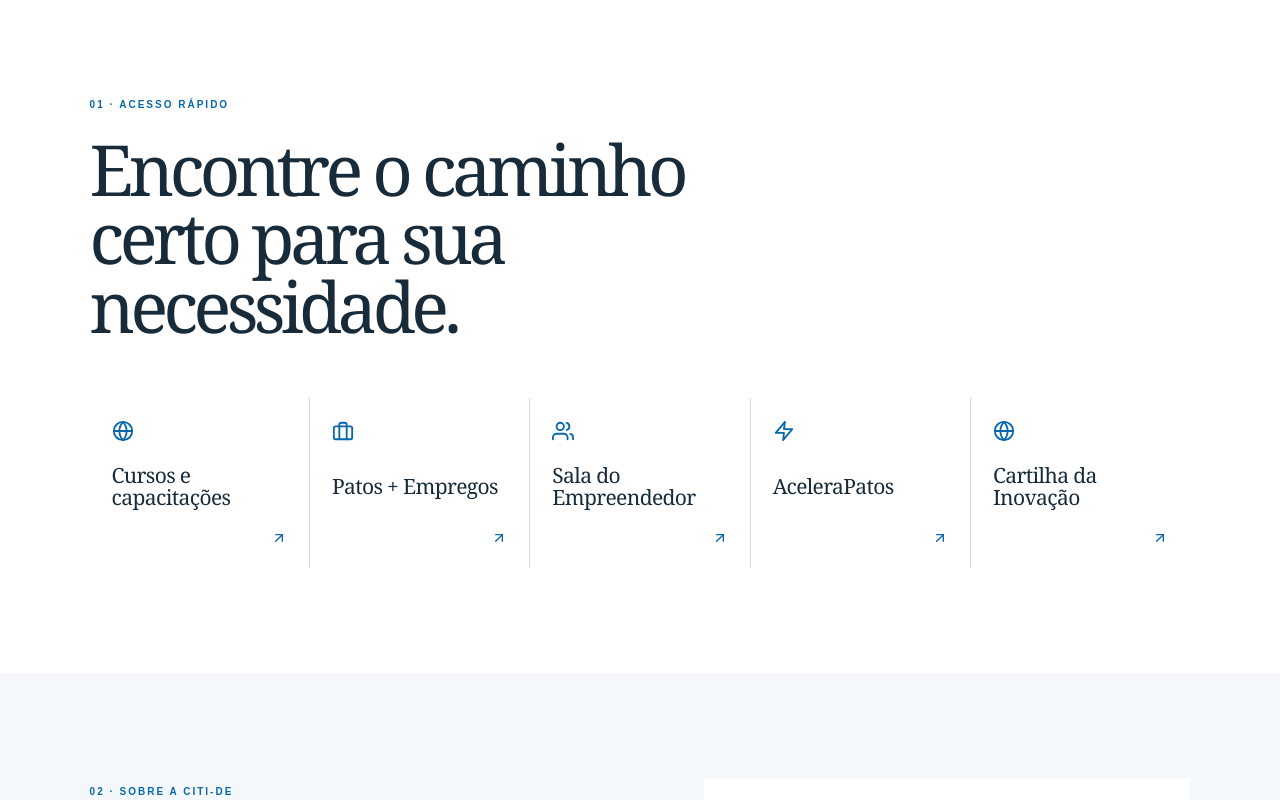
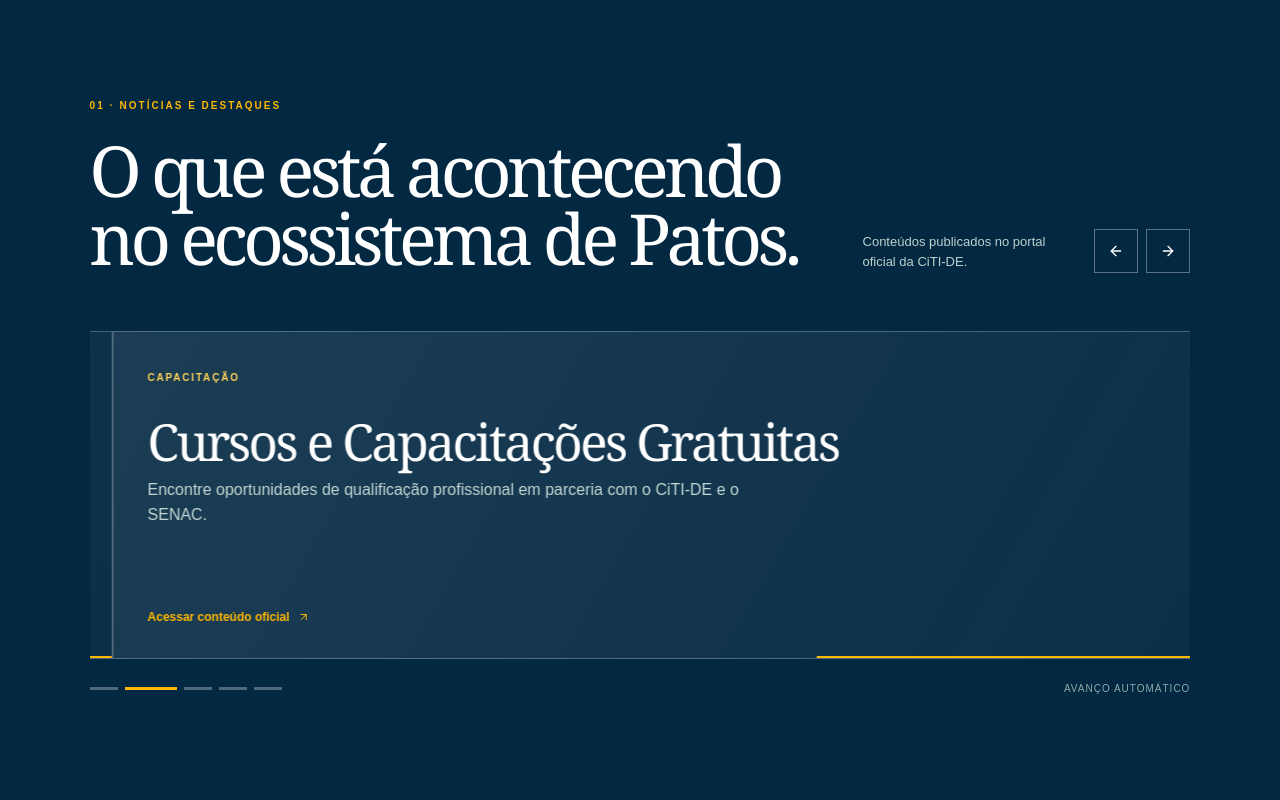
Before and after one commit to otavio2019/CITI-DE-Hub, a Next.js app: page / in a window 1280 px wide. Shown: the part 760-1560 px from the top of the page. Built offline with nearby package versions, Linux system fonts and the light colour scheme.

Commit message:
feat: adiciona carrossel de destaques oficiais

```diff
--- a/src/components/citide/CiTiDeSections.tsx
+++ b/src/components/citide/CiTiDeSections.tsx
@@ -2,6 +2,7 @@ import Image from "next/image";
 import { FiArrowUpRight, FiBookOpen, FiBriefcase, FiCheck, FiClock, FiGlobe, FiInstagram, FiMail, FiMapPin, FiUsers, FiZap } from "react-icons/fi";
 import { contactInfo, institutionalBodies, officialLinks, programLinks, programs, serviceLinks, services } from "@/lib/hub-content";
 import { AudienceSection } from "@/components/sections/AudienceSection";
+import { OfficialHighlightsCarousel } from "@/components/citide/OfficialHighlightsCarousel";
 
 const quickLinks = [
   { label: "Cursos e capacitações", href: serviceLinks.find((link) => link.label === "Cursos CiTI-DE & SENAC")?.href ?? "#", icon: FiGlobe },
@@ -15,17 +16,18 @@ const programOfficialLinks = new Map(programLinks.map((program) => [program.labe
 
 export function CiTiDeSections() {
   return <>
-    <section id="acesso-rapido" className="citide-section citide-quick-section"><div className="citide-container"><div className="citide-section-heading"><span>01 · Acesso rápido</span><h2>Encontre o caminho certo para sua necessidade.</h2></div><div className="citide-quick-grid">{quickLinks.map(({ label, href, icon: Icon }) => <a key={label} href={href} className="citide-quick-card"><Icon /><strong>{label}</strong><FiArrowUpRight /></a>)}</div></div></section>
+    <OfficialHighlightsCarousel />
+    <section id="acesso-rapido" className="citide-section citide-quick-section"><div className="citide-container"><div className="citide-section-heading"><span>02 · Acesso rápido</span><h2>Encontre o caminho certo para sua necessidade.</h2></div><div className="citide-quick-grid">{quickLinks.map(({ label, href, icon: Icon }) => <a key={label} href={href} className="citide-quick-card"><Icon /><strong>{label}</strong><FiArrowUpRight /></a>)}</div></div></section>
 
-    <section id="sobre" className="citide-section citide-about-section"><div className="citide-container citide-about-grid"><div><div className="citide-section-heading"><span>02 · Sobre a CiTI-DE</span><h2>Política pública que aproxima ideias e oportunidades.</h2></div><p className="citide-big-copy">A CiTI-DE formula e executa políticas de ciência, tecnologia, inovação e desenvolvimento econômico em Patos.</p><p className="citide-muted">A secretaria conecta empresas, inventores, instituições de ensino e cidadãos aos caminhos que ajudam projetos e negócios a avançar.</p></div><div className="citide-bodies">{institutionalBodies.map((body) => <article key={body.title}><FiCheck /><div><h3>{body.title}</h3><p>{body.text}</p></div></article>)}</div></div></section>
+    <section id="sobre" className="citide-section citide-about-section"><div className="citide-container citide-about-grid"><div><div className="citide-section-heading"><span>03 · Sobre a CiTI-DE</span><h2>Política pública que aproxima ideias e oportunidades.</h2></div><p className="citide-big-copy">A CiTI-DE formula e executa políticas de ciência, tecnologia, inovação e desenvolvimento econômico em Patos.</p><p className="citide-muted">A secretaria conecta empresas, inventores, instituições de ensino e cidadãos aos caminhos que ajudam projetos e negócios a avançar.</p></div><div className="citide-bodies">{institutionalBodies.map((body) => <article key={body.title}><FiCheck /><div><h3>{body.title}</h3><p>{body.text}</p></div></article>)}</div></div></section>
 
     <AudienceSection />
 
-    <section id="servicos" className="citide-section citide-dark-section"><div className="citide-container"><div className="citide-section-heading citide-light-heading"><span>03 · Serviços</span><h2>Ajuda prática para o próximo passo.</h2></div><div className="citide-card-grid">{services.slice(0, 6).map((service) => <a key={service.id} id={service.id} href={service.href} className="citide-info-card"><small>{service.status}</small><h3>{service.title}</h3><p>{service.text}</p><FiArrowUpRight /></a>)}</div></div></section>
+    <section id="servicos" className="citide-section citide-dark-section"><div className="citide-container"><div className="citide-section-heading citide-light-heading"><span>04 · Serviços</span><h2>Ajuda prática para o próximo passo.</h2></div><div className="citide-card-grid">{services.slice(0, 6).map((service) => <a key={service.id} id={service.id} href={service.href} className="citide-info-card"><small>{service.status}</small><h3>{service.title}</h3><p>{service.text}</p><FiArrowUpRight /></a>)}</div></div></section>
 
-    <section id="programas" className="citide-section citide-programs-section"><div className="citide-container"><div className="citide-section-heading"><span>04 · Programas</span><h2>Iniciativas para inovar, empreender e desenvolver.</h2><a className="citide-section-link" href={officialLinks.cartilha}>Ver cartilha completa <FiArrowUpRight /></a></div><div className="citide-program-list">{programs.map((program) => <a key={program.id} href={programOfficialLinks.get(program.title) ?? program.href} className="citide-program-row"><span>{program.title}</span><p>{program.text}</p><FiArrowUpRight /></a>)}</div></div></section>
+    <section id="programas" className="citide-section citide-programs-section"><div className="citide-container"><div className="citide-section-heading"><span>05 · Programas</span><h2>Iniciativas para inovar, empreender e desenvolver.</h2><a className="citide-section-link" href={officialLinks.cartilha}>Ver cartilha completa <FiArrowUpRight /></a></div><div className="citide-program-list">{programs.map((program) => <a key={program.id} href={programOfficialLinks.get(program.title) ?? program.href} className="citide-program-row"><span>{program.title}</span><p>{program.text}</p><FiArrowUpRight /></a>)}</div></div></section>
 
-    <section id="contato" className="citide-section citide-contact-section"><div className="citide-container citide-contact-grid"><div><div className="citide-section-heading"><span>05 · Atendimento</span><h2>Precisa de orientação?</h2></div><p className="citide-muted">Entre em contato com a equipe da CiTI-DE para encontrar o programa ou serviço adequado para sua demanda.</p><a className="citide-contact-button" href="mailto:citi-de@patos.pb.gov.br?subject=Solicitação de orientação"><FiMail /> Enviar uma dúvida <FiArrowUpRight /></a></div><div className="citide-contact-details"><div><FiMail /><span>citi-de@patos.pb.gov.br</span></div><div><FiMapPin /><span>Avenida Vidal de Negreiros, 84 - Centro, Patos - PB</span></div><div><FiUsers /><span>Atendimento: 08:00 às 14:00</span></div></div></div></section>
+    <section id="contato" className="citide-section citide-contact-section"><div className="citide-container citide-contact-grid"><div><div className="citide-section-heading"><span>06 · Atendimento</span><h2>Precisa de orientação?</h2></div><p className="citide-muted">Entre em contato com a equipe da CiTI-DE para encontrar o programa ou serviço adequado para sua demanda.</p><a className="citide-contact-button" href="mailto:citi-de@patos.pb.gov.br?subject=Solicitação de orientação"><FiMail /> Enviar uma dúvida <FiArrowUpRight /></a></div><div className="citide-contact-details"><div><FiMail /><span>citi-de@patos.pb.gov.br</span></div><div><FiMapPin /><span>Avenida Vidal de Negreiros, 84 - Centro, Patos - PB</span></div><div><FiUsers /><span>Atendimento: 08:00 às 14:00</span></div></div></div></section>
 
     <footer className="citide-footer">
       <div className="citide-container">
--- /dev/null
+++ b/src/components/citide/OfficialHighlightsCarousel.tsx
@@ -0,0 +1,100 @@
+"use client";
+
+import { useEffect, useState } from "react";
+import { FiArrowLeft, FiArrowRight, FiArrowUpRight } from "react-icons/fi";
+import { officialHighlights } from "@/lib/hub-content";
+
+export function OfficialHighlightsCarousel() {
+	const [activeIndex, setActiveIndex] = useState(0);
+	const [isPaused, setIsPaused] = useState(false);
+
+	useEffect(() => {
+		if (isPaused) return;
+
+		const timer = window.setInterval(() => {
+			setActiveIndex((current) => (current + 1) % officialHighlights.length);
+		}, 6500);
+
+		return () => window.clearInterval(timer);
+	}, [isPaused]);
+
+	const showPrevious = () => {
+		setActiveIndex((current) => (current - 1 + officialHighlights.length) % officialHighlights.length);
+	};
+
+	const showNext = () => {
+		setActiveIndex((current) => (current + 1) % officialHighlights.length);
+	};
+
+	return (
+		<section
+			id="noticias"
+			className="citide-section citide-news-section"
+			aria-labelledby="noticias-titulo"
+			onMouseEnter={() => setIsPaused(true)}
+			onMouseLeave={() => setIsPaused(false)}
+			onFocus={() => setIsPaused(true)}
+			onBlur={(event) => {
+				if (!event.currentTarget.contains(event.relatedTarget as Node | null)) {
+					setIsPaused(false);
+				}
+			}}
+		>
+			<div className="citide-container">
+				<div className="citide-news-heading">
+					<div className="citide-section-heading">
+						<span>01 · Notícias e destaques</span>
+						<h2 id="noticias-titulo">O que está acontecendo no ecossistema de Patos.</h2>
+					</div>
+					<div className="citide-news-controls">
+						<p>Conteúdos publicados no portal oficial da CiTI-DE.</p>
+						<div className="citide-carousel-actions">
+							<button type="button" onClick={showPrevious} aria-label="Destaque anterior">
+								<FiArrowLeft aria-hidden="true" />
+							</button>
+							<button type="button" onClick={showNext} aria-label="Próximo destaque">
+								<FiArrowRight aria-hidden="true" />
+							</button>
+						</div>
+					</div>
+				</div>
+
+				<div className="citide-news-viewport" aria-live="polite">
+					<div
+						className="citide-news-track"
+						style={{ transform: `translateX(-${activeIndex * 100}%)` }}
+					>
+						{officialHighlights.map((highlight) => (
+							<article className="citide-news-card" key={highlight.id}>
+								<div>
+									<span className="citide-news-category">{highlight.category}</span>
+									<h3>{highlight.title}</h3>
+									<p>{highlight.summary}</p>
+								</div>
+								<a href={highlight.href} target="_blank" rel="noreferrer">
+									Acessar conteúdo oficial <FiArrowUpRight aria-hidden="true" />
+								</a>
+							</article>
+						))}
+					</div>
+				</div>
+
+				<div className="citide-news-footer">
+					<div className="citide-carousel-dots" aria-label="Selecionar destaque">
+						{officialHighlights.map((highlight, index) => (
+							<button
+								type="button"
+								key={highlight.id}
+								className={index === activeIndex ? "is-active" : ""}
+								onClick={() => setActiveIndex(index)}
+								aria-label={`Ir para o destaque ${index + 1}: ${highlight.title}`}
+								aria-current={index === activeIndex ? "true" : undefined}
+							/>
+						))}
+					</div>
+					<span>{isPaused ? "Carrossel pausado" : "Avanço automático"}</span>
+				</div>
+			</div>
+		</section>
+	);
+}
--- a/src/lib/hub-content.ts
+++ b/src/lib/hub-content.ts
@@ -64,6 +64,15 @@ export const quickAccessLinks = [
 	{ id: "ideia", label: "ProInova", href: officialLinks.proInova },
 	{ id: "programas", label: "Cartilha da Inovação", href: officialLinks.cartilha },
 	{ id: "selo", label: "Selo Patos Inovação", href: officialLinks.seloInovacao },
+];
+
+// O portal oficial não expõe um feed de notícias; o carrossel usa chamadas e páginas confirmadas na home oficial.
+export const officialHighlights = [
+	{ id: "visite-pb", category: "Turismo e inovação", title: "Visite PB — Guia Turístico Oficial & Passaporte PB", summary: "Descubra pontos turísticos, eventos, gastronomia e comércio local em uma plataforma georreferenciada.", href: officialLinks.visitePb },
+	{ id: "cursos-senac", category: "Capacitação", title: "Cursos e Capacitações Gratuitas", summary: "Encontre oportunidades de qualificação profissional em parceria com o CiTI-DE e o SENAC.", href: "https://cursos.citide.patos.pb.gov.br/" },
+	{ id: "cartilha-inovacao", category: "Programas públicos", title: "Cartilha da Inovação", summary: "Conheça as leis municipais e os programas de ciência, tecnologia e inovação de Patos.", href: officialLinks.cartilha },
+	{ id: "acelerapatos-destaque", category: "Desenvolvimento econômico", title: "AceleraPatos", summary: "Consulte os benefícios e caminhos para empresas de ciência, tecnologia e inovação em Patos.", href: officialLinks.aceleraPatos },
+	{ id: "vitrine-startups-destaque", category: "Ecossistema local", title: "Vitrine de Startups", summary: "Conheça negócios inovadores e tecnologias que nasceram no ecossistema de Patos.", href: officialLinks.vitrineStartups },
 ];
 
 export const opportunities = [
```
Also changed, not shown: src/app/globals.css.
